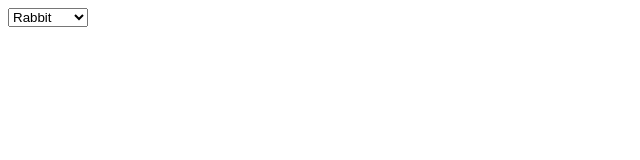
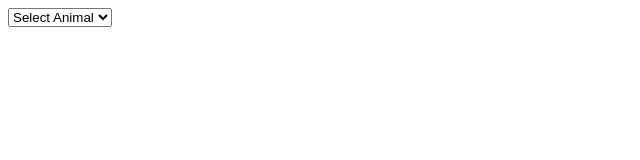
Before and after one commit to Thokisapi/circustreinfontys, a plain HTML site: page index.html in a window 1280 px wide. Shown: the full height of the page, 0-640 px from the left. Drawn offline with Linux system fonts and the light colour scheme.

Commit message:
seed select

```diff
--- a/index.html
+++ b/index.html
@@ -1,29 +1,18 @@
-<!DOCTYPE html>
+<!doctype html>
 <html lang="en">
-
   <head>
-    <meta charset="UTF-8">
-    <meta name="viewport" content="width=device-width, initial-scale=1.0">
+    <meta charset="UTF-8" />
+    <meta name="viewport" content="width=device-width, initial-scale=1.0" />
     <title>Document</title>
   </head>
   <body>
     <form method="post" action="index.html">
-        <select>
-            <option value="Rabbit">Rabbit</option>
-            <option value="Duck">Duck</option>
-            <option value="Goat">Goat</option>
-            <option value="Deer">Deer</option>
-            <option value="Sheep">Sheep</option>
-            <option value="Kangaroo">Kangaroo</option>
-            <option value="Zebra">Zebra</option>
-            <option value="Horse">Horse</option>
-            <option value="Ferret">Ferret</option>
-            <option value="Cat">Cat</option>
-            <option value="Fox">Fox</option>
-            <option value="Wolf">Wolf</option>
-            <option value="Lion">Lion</option>
-            <option value="Tiger">Tiger</option>
+      <select id="animalSelect">
+        <option value="">Select Animal</option>
+
       </select>
     </form>
   </body>
+  <script type="module" src="/javascript/animals.js"></script>
+    <script type="module" src="/javascript/train.js"></script>
 </html>
--- /dev/null
+++ b/javascript/animals.js
@@ -0,0 +1,16 @@
+async function loadProperties() {
+  const response = await fetch("./properties.json");
+  return response.json();
+}
+const properties = await loadProperties();
+const animals = properties.animals;
+
+console.log(animals);
+
+const animalSelect = document.getElementById("animalSelect");
+animals.forEach((animal) => {
+  const option = document.createElement("option");
+  option.value = animal.id;
+  option.textContent = animal.name;
+  animalSelect.appendChild(option);
+});
--- a/properties.json
+++ b/properties.json
@@ -54,11 +54,7 @@
 		{ "id": "Car-Med-01", "name": "Fox", "diet": "carnivore", "size": "medium", "points": 3 },
 		{ "id": "Car-Med-02", "name": "Wolf", "diet": "carnivore", "size": "medium", "points": 3 },
 		{ "id": "Car-Lar-01", "name": "Lion", "diet": "carnivore", "size": "large", "points": 5 },
-		{ "id": "Car-Lar-02", "name": "Tiger", "diet": "carnivore", "size": "large", "points": 5 },
+		{ "id": "Car-Lar-02", "name": "Tiger", "diet": "carnivore", "size": "large", "points": 5 }
 
-		{ "id": "MIX-01", "name": "TestCombo_1MediumCarnivore_1MediumHerbivore", "diet": "mixed", "members": [
-			{ "diet": "carnivore", "size": "medium", "points": 3 },
-			{ "diet": "herbivore", "size": "medium", "points": 3 }
-		] }
 	]
 }
```
Also changed, not shown: javascript/train.js (added). Lines whose indentation alone changed are shown as unchanged.
